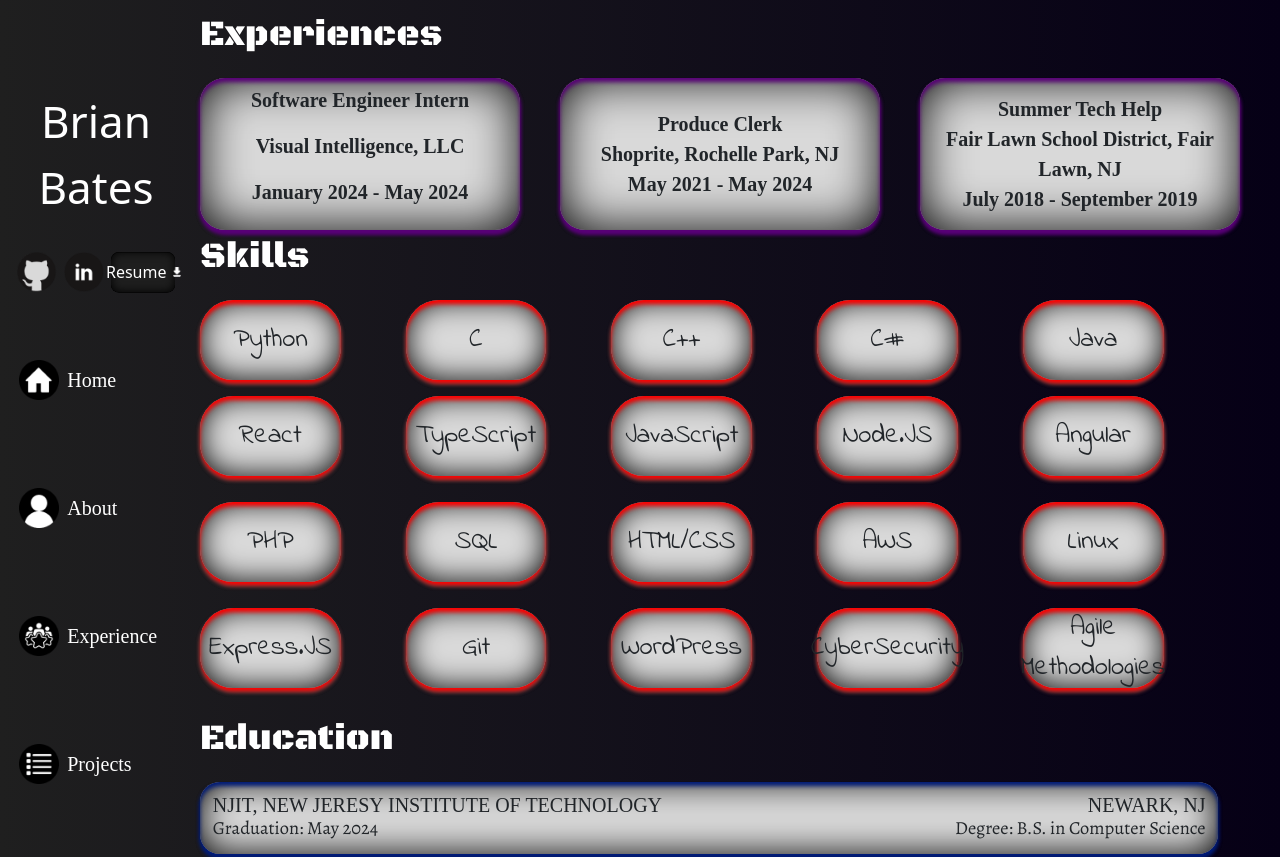
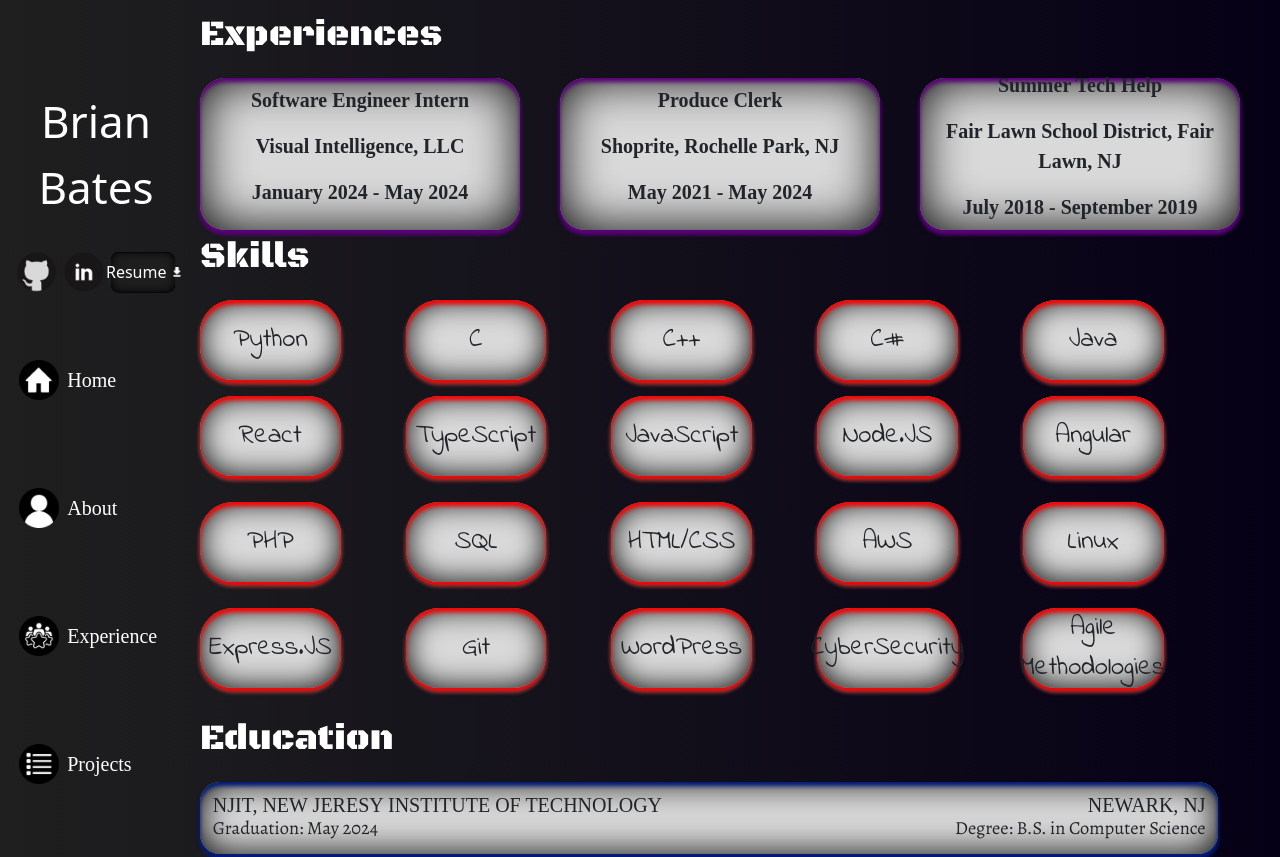
Before and after one commit to brianbates928/Personal-Website, a React (Create React App) app: page /experience in a window 1280 px wide. Shown: the top 857 px of the page. Built offline with nearby package versions, Linux system fonts and the light colour scheme; a web font is replaced by a local one.

Commit message:
experience h to p

```diff
--- a/src/pages/Experience.js
+++ b/src/pages/Experience.js
@@ -90,15 +90,15 @@ const Experience = () => {
         </div>
 
         <div style={{...styles.experiencesBox, fontSize: window.innerWidth <= 900 ? '1.5vh' : '2.5vh'}}>
-        <h>Produce Clerk</h>
-        <h>Shoprite, Rochelle Park, NJ</h>
-        <h>May 2021 - May 2024</h>
+        <p>Produce Clerk</p>
+        <p>Shoprite, Rochelle Park, NJ</p>
+        <p>May 2021 - May 2024</p>
         </div>
 
         <div style={{...styles.experiencesBox, fontSize: window.innerWidth <= 900 ? '1.5vh' : '2.5vh'}}>
-        <h>Summer Tech Help</h>
-        <h>Fair Lawn School District, Fair Lawn, NJ</h>
-        <h>July 2018 - September 2019</h>
+        <p>Summer Tech Help</p>
+        <p>Fair Lawn School District, Fair Lawn, NJ</p>
+        <p>July 2018 - September 2019</p>
       </div>
 </div>
 
```
